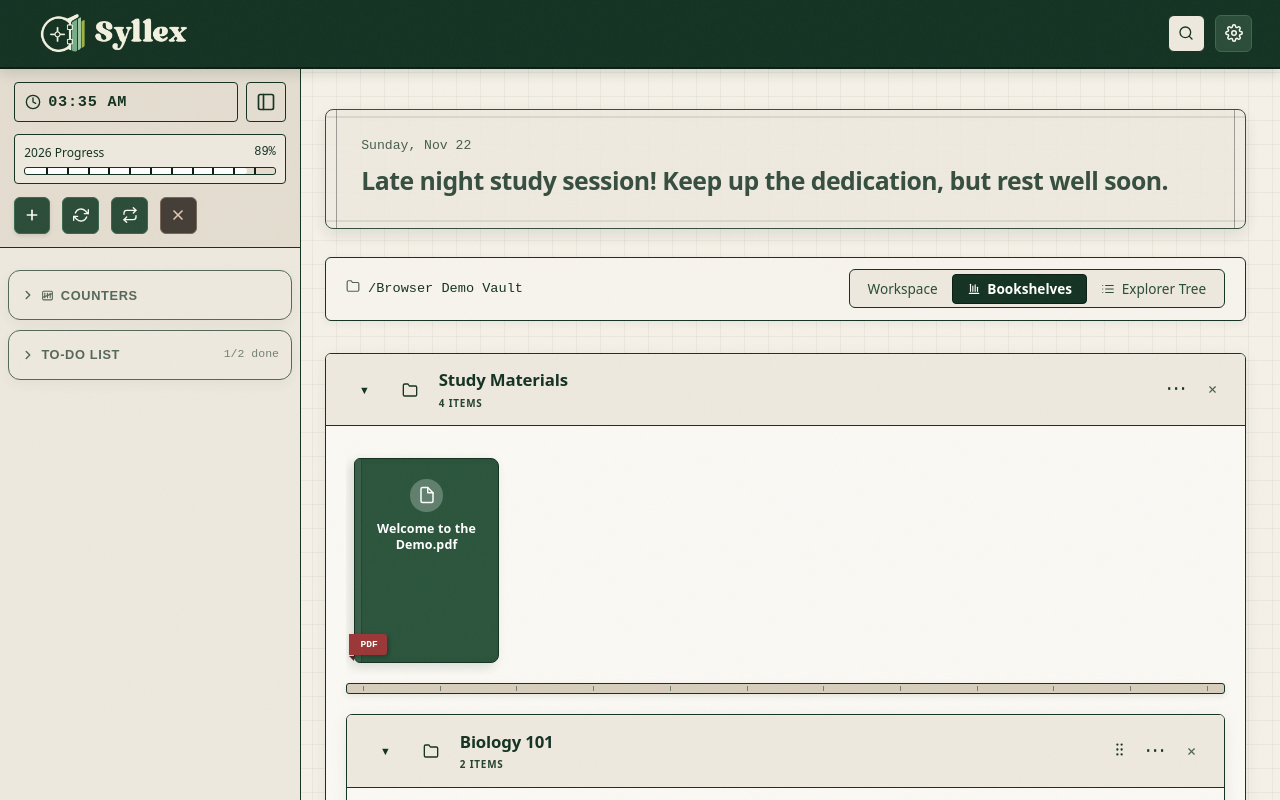
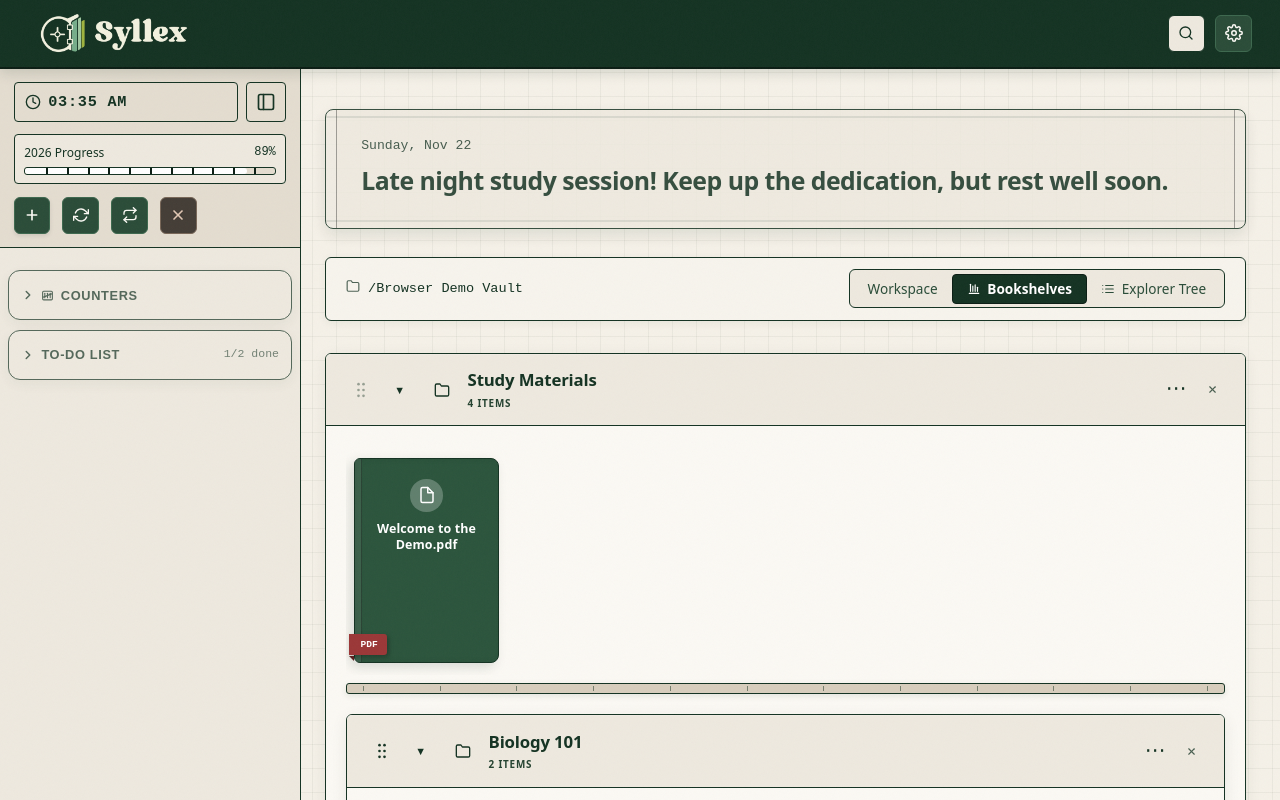
Before and after one commit to aarndv/syllex, a React (Vite) app: page / in a window 1280 px wide. Built offline with nearby package versions, Linux system fonts and the light colour scheme.

Commit message:
Make bookshelf folder drag handles visible

```diff
--- a/src/components/BookshelfView.css
+++ b/src/components/BookshelfView.css
@@ -77,18 +77,24 @@
 
 .shelf-drag-handle {
   padding: 0;
-  width: 1.4rem;
+  width: 1.65rem;
   height: 2.1rem;
   border: 0;
   background: none;
-  color: #e2f0d9;
-  font: 1.15rem/1 system-ui, sans-serif;
+  color: #c9e6d0;
+  display: inline-flex;
+  align-items: center;
+  justify-content: center;
+  flex-shrink: 0;
   cursor: grab;
 }
 
+.shelf-drag-handle:hover { color: #ffffff; }
 .shelf-drag-handle:active { cursor: grabbing; }
 .shelf-drag-handle:focus-visible { outline: 2px solid var(--app-focus-ring); outline-offset: 2px; }
+.shelf-drag-handle[aria-disabled="true"] { opacity: 0.4; cursor: default; }
 html[data-theme="light"] .shelf-drag-handle { color: #143222; }
+html[data-theme="light"] .shelf-drag-handle:hover { color: #1e6740; }
 
 .shelf-order-error {
   margin: 0;
@@ -103,7 +109,7 @@ html[data-theme="light"] .shelf-order-error { color: #8a2525; }
 .shelf-title-plate {
   display: flex;
   align-items: center;
-  gap: 0.75rem;
+  gap: 0.55rem;
   cursor: pointer;
   color: #ffffff;
 }
--- a/src/components/BookshelfView.tsx
+++ b/src/components/BookshelfView.tsx
@@ -277,6 +277,17 @@ const FolderShelf: React.FC<FolderShelfProps> = ({
           onDropTarget(null);
         }}>
         <div className="shelf-title-plate">
+          <button type="button" className="shelf-drag-handle" draggable={siblings.length > 1}
+            aria-label={siblings.length > 1 ? `Drag to reorder ${folder.name}` : `${folder.name} has no sibling folders to reorder`}
+            aria-disabled={siblings.length <= 1}
+            title={siblings.length > 1 ? "Drag to reorder folder" : "No sibling folders to reorder"}
+            onDragStart={(event) => {
+              if (siblings.length <= 1) { event.preventDefault(); return; }
+              event.dataTransfer.effectAllowed = "move";
+              event.dataTransfer.setData("text/plain", folder.relative_path);
+              onDragFolder({ path: folder.relative_path, parent: parentPath });
+            }}
+            onDragEnd={() => { onDragFolder(null); onDropTarget(null); }}><GripIcon size={20} /></button>
           <button type="button" className="shelf-chevron-badge" onClick={() => setIsExpanded((prev) => !prev)} aria-label={`${isExpanded ? "Collapse" : "Expand"} ${folder.name}`} aria-expanded={isExpanded}>
             {isExpanded ? "▼" : "▶"}
           </button>
@@ -290,10 +301,6 @@ const FolderShelf: React.FC<FolderShelfProps> = ({
         </div>
 
         <div className="shelf-actions">
-          {siblings.length > 1 && <button type="button" className="shelf-drag-handle" draggable
-            aria-label={`Drag to reorder ${folder.name}`} title="Drag to reorder folder"
-            onDragStart={(event) => { event.dataTransfer.effectAllowed = "move"; event.dataTransfer.setData("text/plain", folder.relative_path); onDragFolder({ path: folder.relative_path, parent: parentPath }); }}
-            onDragEnd={() => { onDragFolder(null); onDropTarget(null); }}><GripIcon size={17} /></button>}
           <div className="shelf-more-wrapper" ref={actionsRef}>
             <button
               type="button"
```
